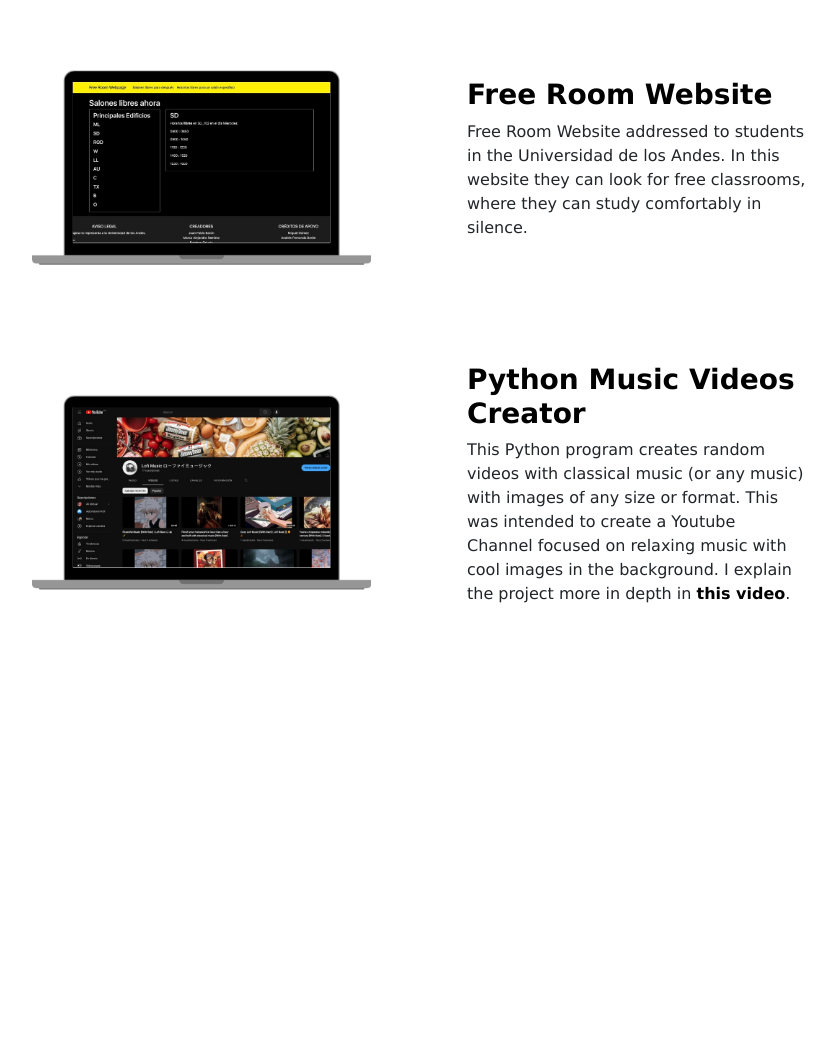
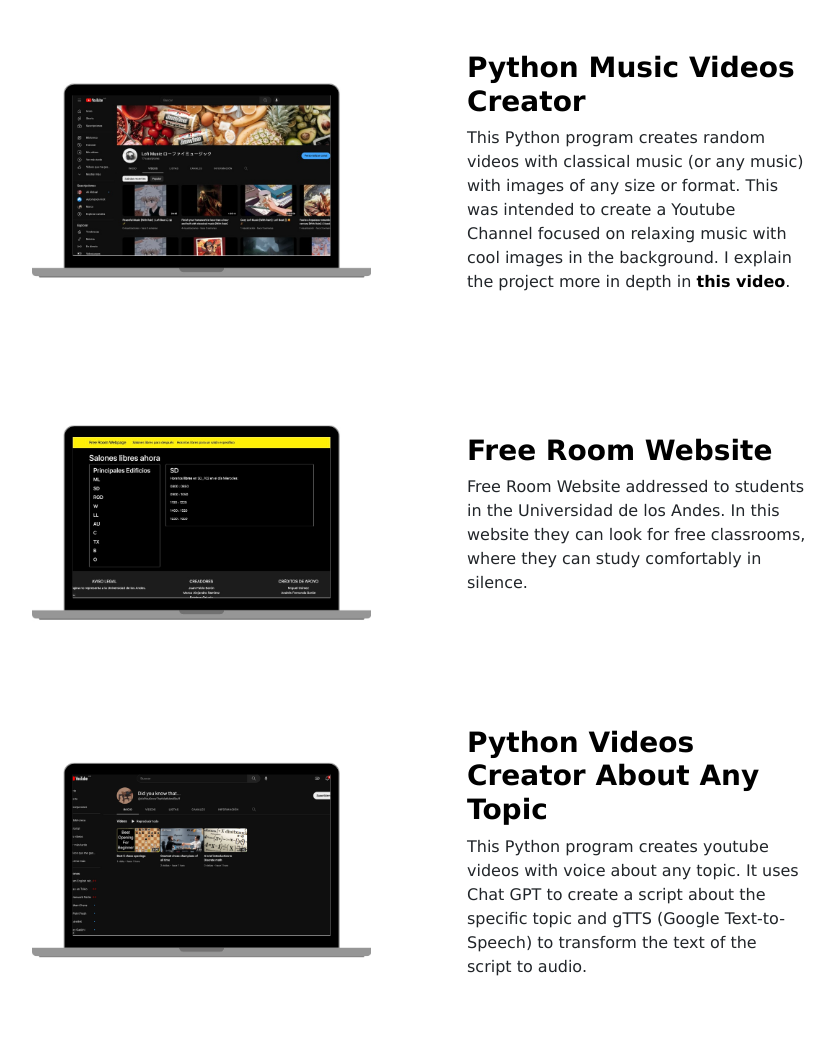
Before and after one commit to LilMark0o/Lilmark0o.github.io, a plain HTML site: page portfolio/index.html in a window 1280 px wide. Shown: the part 1273-2323 px from the top of the page, without its empty margins (221-1056 px from the left). Before the commit the page ends 1943 px from the top, so only its background shows below. Drawn offline with nearby package versions, Linux system fonts and the light colour scheme.

Commit message:
Third Project Uploaded

```diff
--- a/portfolio/index.html
+++ b/portfolio/index.html
@@ -107,23 +107,6 @@
     </div>
 
     <!-- FIRST PROJECT -->
-    <div class="row align-items-center justify-content-center pt-3">
-        <div class="col-md-4 col-lg-4 order-sm-2 p-5">
-            <img src="./images/FreeRoom.jpg" class="mx-auto d-block" id="projectPic">
-        </div>
-        <div class="col-md-4 col-lg-4 order-sm-2 p-5">
-            <h3 class="align-self-center">
-                <!-- FALTA PONER LINK DE FREEROOM CUANDO ESTÉ LISTO -->
-                <a href="https://free-room.herokuapp.com" target="_blank"><b>Free Room Website</b></a>
-            </h3>
-            <p class="align-self-center">
-                Free Room Website addressed to students in the Universidad de los Andes. In this website
-                they can look for free classrooms, where they can study comfortably in silence.
-            </p>
-        </div>
-    </div>
-
-    <!-- SECOND PROJECT -->
     <div class="row align-items-center justify-content-center">
         <div class="col-md-4 col-lg-4 order-sm-2 p-5">
             <img src="./images/creatorVideos.jpg" class="mx-auto d-block" id="projectPic">
@@ -143,6 +126,43 @@
     </div>
 
 
+    <!-- SECOND PROJECT -->
+
+    <div class="row align-items-center justify-content-center pt-3">
+        <div class="col-md-4 col-lg-4 order-sm-2 p-5">
+            <img src="./images/FreeRoom.jpg" class="mx-auto d-block" id="projectPic">
+        </div>
+        <div class="col-md-4 col-lg-4 order-sm-2 p-5">
+            <h3 class="align-self-center">
+                <!-- FALTA PONER LINK DE FREEROOM CUANDO ESTÉ LISTO -->
+                <a href="https://free-room.herokuapp.com" target="_blank"><b>Free Room Website</b></a>
+            </h3>
+            <p class="align-self-center">
+                Free Room Website addressed to students in the Universidad de los Andes. In this website
+                they can look for free classrooms, where they can study comfortably in silence.
+            </p>
+        </div>
+    </div>
+
+
+    <!-- THIRD PROJECT -->
+    <div class="row align-items-center justify-content-center">
+        <div class="col-md-4 col-lg-4 order-sm-2 p-5">
+            <img src="./images/videosWithChatGPT.png" class="mx-auto d-block" id="projectPic">
+        </div>
+        <div class="col-md-4 col-lg-4 order-sm-2 p-5">
+            <h3 class="align-self-center">
+                <a href="https://github.com/LilMark0o/CreateVideosWithChatGPT" target="_blank"><b>Python Videos Creator
+                        About Any Topic</b></a>
+            </h3>
+            <p class="align-self-center">
+                This Python program creates youtube videos with voice about any topic. It uses Chat GPT to create a
+                script about the specific topic and gTTS (Google Text-to-Speech) to transform the text of the script to
+                audio.
+            </p>
+        </div>
+    </div>
+
     <script src="https://cdn.jsdelivr.net/npm/bootstrap@5.0.2/dist/js/bootstrap.bundle.min.js"
         integrity="sha384-MrcW6ZMFYlzcLA8Nl+NtUVF0sA7MsXsP1UyJoMp4YLEuNSfAP+JcXn/tWtIaxVXM"
         crossorigin="anonymous"></script>
```
Also changed, not shown: portfolio/images/videosWithChatGPT.png (added), 2 other files.
